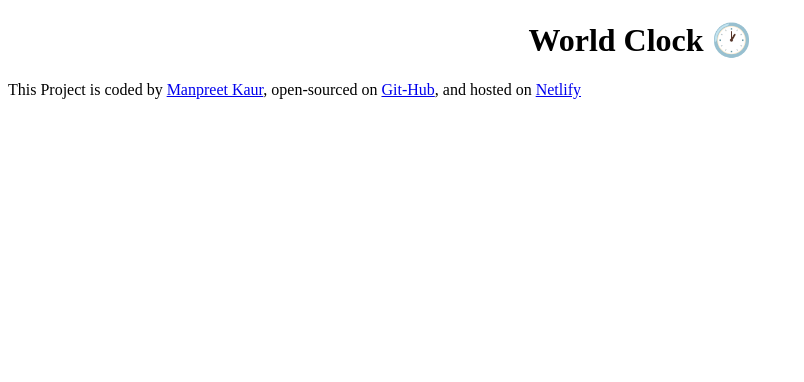
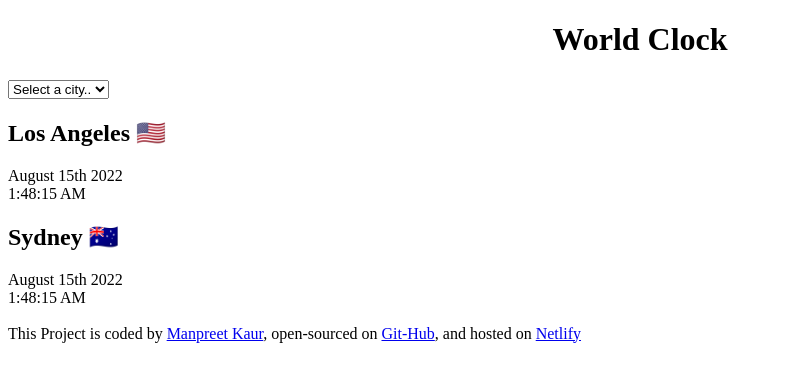
Before and after one commit to Manpreet-star/World-Clock-Project, a plain HTML site: page index.html in a window 1280 px wide. Shown: the whole page, without its empty margins (0-804 px from the left). Drawn offline with Linux system fonts and the light colour scheme.

Commit message:
Updated html base

```diff
--- a/index.html
+++ b/index.html
@@ -7,7 +7,29 @@
     <title>World Clock Project</title>
   </head>
   <body>
-    <h1>World Clock 🕐</h1>
+<body>
+    <div class="container">
+      <h1>World Clock</h1>
+
+      <select>
+        <option value="">Select a city..</option>
+        <option value="">London</option>
+        <option value="">New York</option>
+        <option value="">Auckland</option>
+      </select>
+
+      <div class="city">
+        <h2>Los Angeles 🇺🇸</h2>
+        <div class="date">August 15th 2022</div>
+        <div class="time">1:48:15 AM</div>
+      </div>
+      <div class="city">
+        <h2>Sydney 🇦🇺</h2>
+        <div class="date">August 15th 2022</div>
+        <div class="time">1:48:15 AM</div>
+      </div>
+    </div>
+      <br>
       <footer>
         This Project is coded by
         <a href="https://github.com/Manpreet-star" target="_blank"
@@ -22,6 +44,7 @@
           >Netlify</a
         >
       </footer>
+    </div>
     <script src="src/index.js"></script>
   </body>
 </html>
```
Lines whose indentation alone changed are shown as unchanged.
